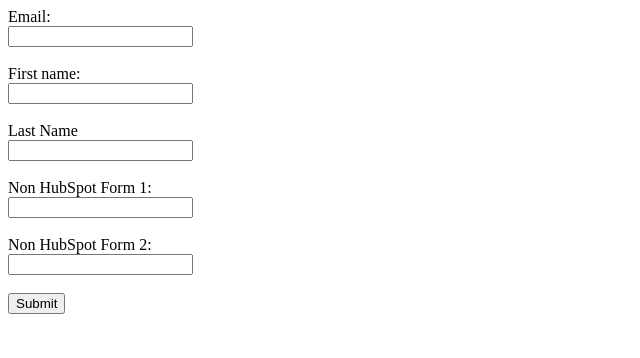
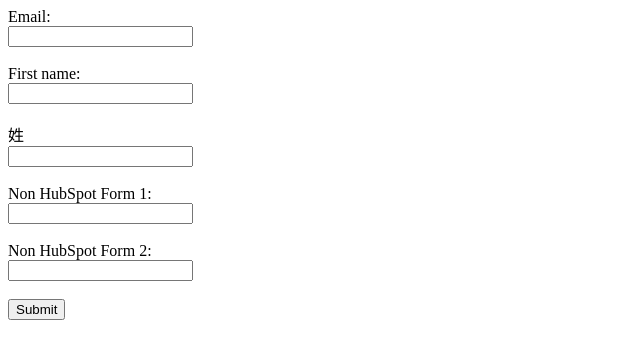
Before and after one commit to yterai/non-hubspot-form, a plain HTML site: page index.html in a window 1280 px wide. Shown: the whole page, without its empty margins (0-640 px from the left). Drawn offline with Linux system fonts and the light colour scheme.

Commit message:
Changed label

```diff
--- a/index.html
+++ b/index.html
@@ -10,20 +10,26 @@
     <form id="non-hubspot-form">
       <label for="email">Email:</label><br />
       <input type="email" id="email" name="email" /><br /><br />
+
       <!-- 1.field name with contact property internal name -->
       <label for="firstname">First name:</label><br />
       <input type="text" name="firstname" /><br /><br />
+
       <!-- 2.field label with contact property name -->
-      <label>Last Name</label><br />
+      <label>姓</label><br />
       <input type="text" /><br /><br />
+
       <!-- 3.field label with contact property internal name -->
       <label for="non_hubspot_form_1">Non HubSpot Form 1:</label><br />
       <input type="text" id="non_hubspot_form_1" name="meh" /><br /><br />
+
       <!-- 4.field name with contact property name -->
       <label for="lname">Non HubSpot Form 2:</label><br />
       <input type="text" name="Non HubSpot Form 2" /><br /><br />
+
       <input type="submit" value="Submit" />
     </form>
+
     <!-- Start of HubSpot Embed Code -->
     <script
       type="text/javascript"
```
